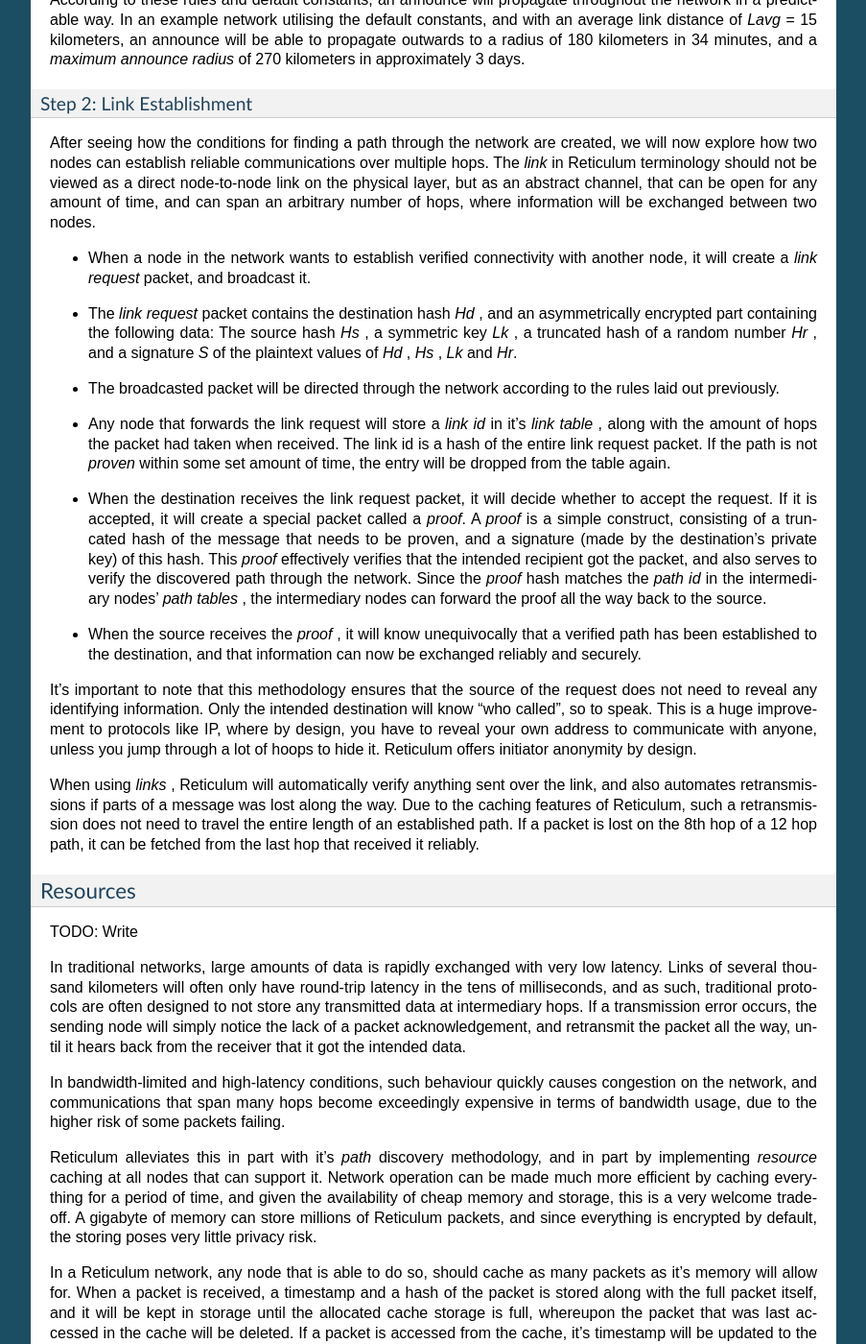
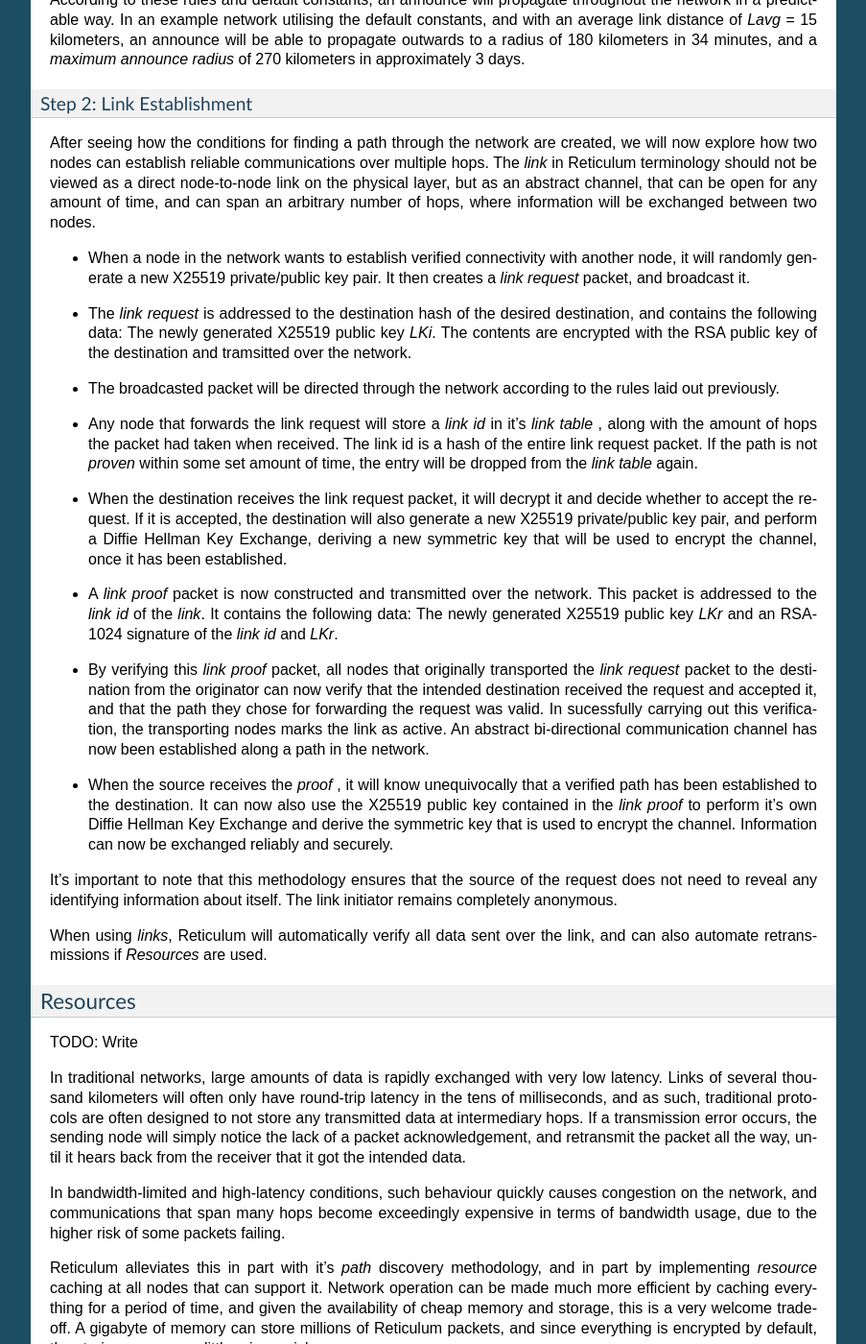
Before and after one commit to markqvist/Reticulum, a Sphinx documentation site: the page built from docs/source/understanding.rst, in a window 1280 px wide and 1400 px high, scrolled down 6737 px. Shown: the whole window at 96% size, without its empty margins (198-1101 px from the left). Built offline with Sphinx 7.4.7, drawn with Linux system fonts in a browser that asks for light colours.

Commit message:
Updated theoretical description of link establishment. Finally.

```diff
--- a/docs/source/understanding.rst
+++ b/docs/source/understanding.rst
@@ -403,11 +403,12 @@
 
 
 * | When a node in the network wants to establish verified connectivity with another node, it
-    will create a *link request* packet, and broadcast it.
+    will randomly generate a new X25519 private/public key pair. It then creates a *link request*
+    packet, and broadcast it.
 
-* | The *link request* packet contains the destination hash *Hd* , and an asymmetrically encrypted
-    part containing the following data: The source hash *Hs* , a symmetric key *Lk* , a truncated
-    hash of a random number *Hr* , and a signature *S* of the plaintext values of *Hd* , *Hs* , *Lk* and *Hr*.
+* | The *link request* is addressed to the destination hash of the desired destination, and
+    contains the following data: The newly generated X25519 public key *LKi*. The contents
+    are encrypted with the RSA public key of the destination and tramsitted over the network.
 
 * | The broadcasted packet will be directed through the network according to the rules laid out
     previously.
@@ -415,31 +416,33 @@
 * | Any node that forwards the link request will store a *link id* in it’s *link table* , along with the
     amount of hops the packet had taken when received. The link id is a hash of the entire link
     request packet. If the path is not *proven* within some set amount of time, the entry will be
-    dropped from the table again.
+    dropped from the *link table* again.
 
-* | When the destination receives the link request packet, it will decide whether to accept the
-    request. If it is accepted, it will create a special packet called a *proof*. A *proof* is a simple
-    construct, consisting of a truncated hash of the message that needs to be proven, and a
-    signature (made by the destination’s private key) of this hash. This *proof* effectively verifies
-    that the intended recipient got the packet, and also serves to verify the discovered path
-    through the network. Since the *proof* hash matches the *path id* in the intermediary nodes’
-    *path tables* , the intermediary nodes can forward the proof all the way back to the source.
+* | When the destination receives the link request packet, it will decrypt it and decide whether to
+    accept the request. If it is accepted, the destination will also generate a new X25519 private/public
+    key pair, and perform a Diffie Hellman Key Exchange, deriving a new symmetric key that will be used
+    to encrypt the channel, once it has been established.
+
+* | A *link proof* packet is now constructed and transmitted over the network. This packet is
+    addressed to the *link id* of the *link*. It contains the following data: The newly generated X25519
+    public key *LKr* and an RSA-1024 signature of the *link id* and *LKr*.
+
+* | By verifying this *link proof* packet, all nodes that originally transported the *link request*
+    packet to the destination from the originator can now verify that the intended destination received
+    the request and accepted it, and that the path they chose for forwarding the request was valid.
+    In sucessfully carrying out this verification, the transporting nodes marks the link as active.
+    An abstract bi-directional communication channel has now been established along a path in the network.
 
 * | When the source receives the *proof* , it will know unequivocally that a verified path has been
-    established to the destination, and that information can now be exchanged reliably and
-    securely.
+    established to the destination. It can now also use the X25519 public key contained in the
+    *link proof* to perform it's own Diffie Hellman Key Exchange and derive the symmetric key
+    that is used to encrypt the channel. Information can now be exchanged reliably and securely.
 
 It’s important to note that this methodology ensures that the source of the request does not need to
-reveal any identifying information. Only the intended destination will know “who called”, so to
-speak. This is a huge improvement to protocols like IP, where by design, you have to reveal your
-own address to communicate with anyone, unless you jump through a lot of hoops to hide it.
-Reticulum offers initiator anonymity by design.
+reveal any identifying information about itself. The link initiator remains completely anonymous.
 
-When using *links* , Reticulum will automatically verify anything sent over the link, and also
-automates retransmissions if parts of a message was lost along the way. Due to the caching features
-of Reticulum, such a retransmission does not need to travel the entire length of an established path.
-If a packet is lost on the 8th hop of a 12 hop path, it can be fetched from the last hop that received it
-reliably.
+When using *links*, Reticulum will automatically verify all data sent over the link, and can also
+automate retransmissions if *Resources* are used.
 
 .. _understanding-resources:
 
```
Also changed, not shown: docs/source/index.rst (+4 -4 lines).
